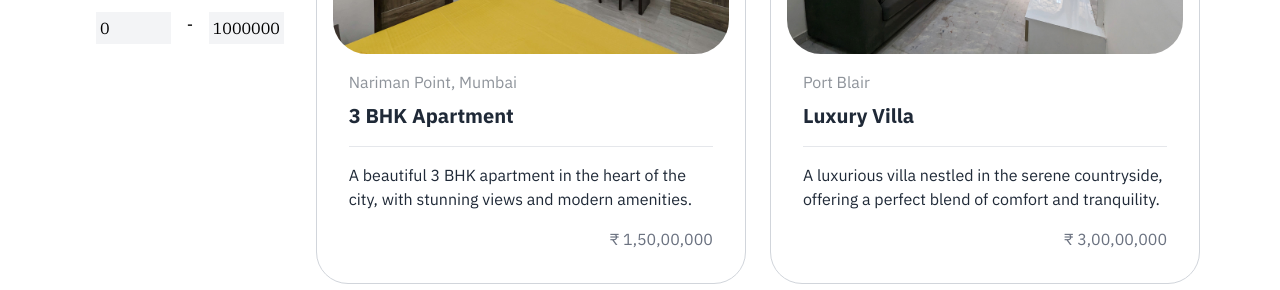
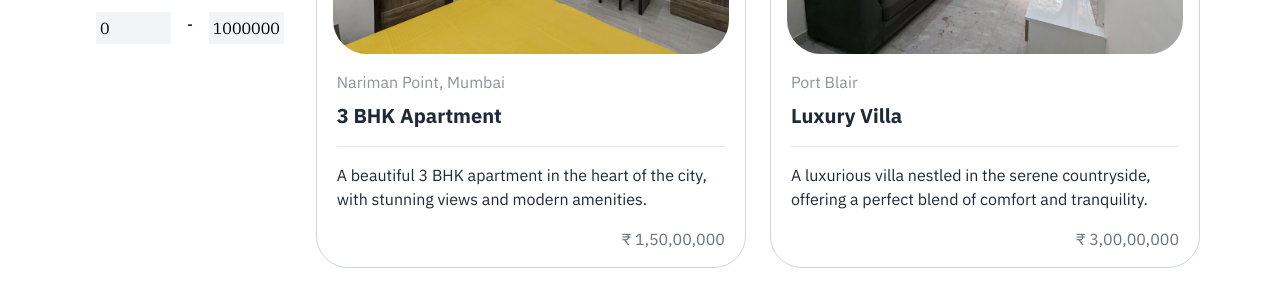
Before and after one commit to ReMod-Software/tk24-re-app, a Nuxt app: page /properties in a window 1280 px wide. Shown: the part 420-710 px from the top of the page. Built offline with nearby package versions, Linux system fonts and the light colour scheme.

Commit message:
feat: tweak property listing card

```diff
--- a/pages/properties/index.vue
+++ b/pages/properties/index.vue
@@ -130,7 +130,7 @@
                         class="border-solid border border-gray-300 rounded-[32px] p-4">
                         <a :href="`/property/${v.id}`">
                             <img class="w-full rounded-t-3xl rounded-b-[34px] mb-4" :src="v.image" />
-                            <div class="px-4 mb-4">
+                            <div class="px-1">
                                 <div class="flex justify-between opacity-50 mb-2">
                                     <p class="text-md text-gray-800">{{ v.location }}</p>
                                 </div>
```
